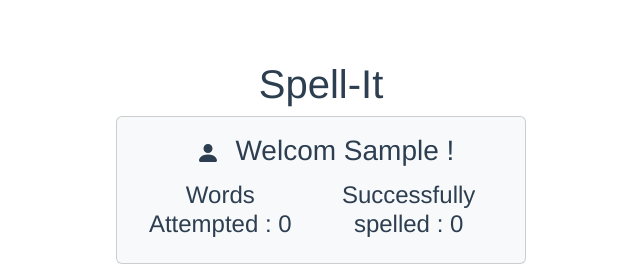
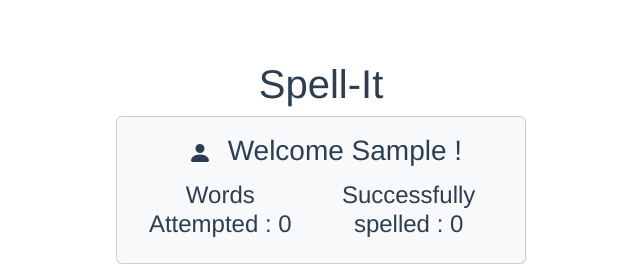
Before and after one commit to Jeshreen/Spell-It, a Vue app: page / in a window 1280 px wide. Both pictures are taken after typing "Sample" into the empty fields and a click on the button "Submit". Shown: the top 266 px of the page, without its empty margins (319-959 px from the left). Built offline with nearby package versions, Linux system fonts and the light colour scheme.

Commit message:
typo fixes

```diff
--- a/src/components/UserCard.vue
+++ b/src/components/UserCard.vue
@@ -3,7 +3,7 @@
     <b-row class="justify-content-md-center">
       <b-col lg="4">
         <b-card bg-variant="light">
-          <h3 class="mb-2"><b-avatar></b-avatar> Welcom {{ currUser }} !</h3>
+          <h3 class="mb-2"><b-avatar></b-avatar> Welcome {{ currUser }} !</h3>
           <div class="d-flex flex-row justify-content-around">
             <h4>Words Attempted : {{ userScore.attempts }} </h4>
             <h4>Successfully spelled : {{ userScore.successfulAttempts }}</h4>
```
